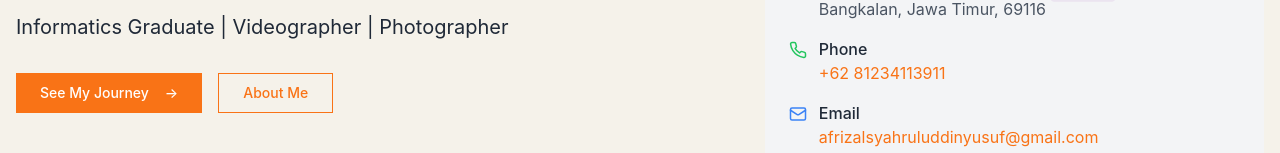
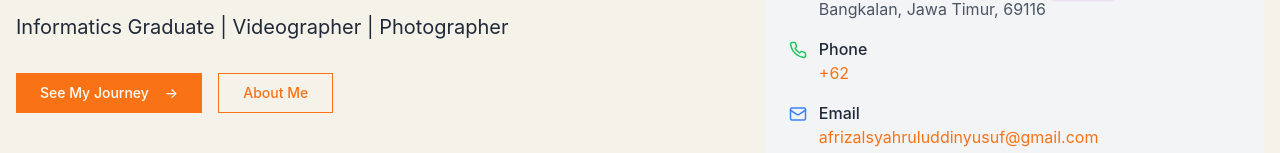
Before and after one commit to AfrizalSY/porto-mini, a Next.js app: page / in a window 1280 px wide. Shown: the part 223-376 px from the top of the page. Built offline with nearby package versions, Linux system fonts and the light colour scheme.

Commit message:
Update page.tsx

```diff
--- a/app/page.tsx
+++ b/app/page.tsx
@@ -121,7 +121,7 @@ export default function Home() {
                 <div>
                   <p className="font-medium">Phone</p>
                   <a href="tel:+6281234113911" className="text-orange-500 hover:underline">
-                    +62 81234113911
+                    +62
                   </a>
                 </div>
               </div>
```
